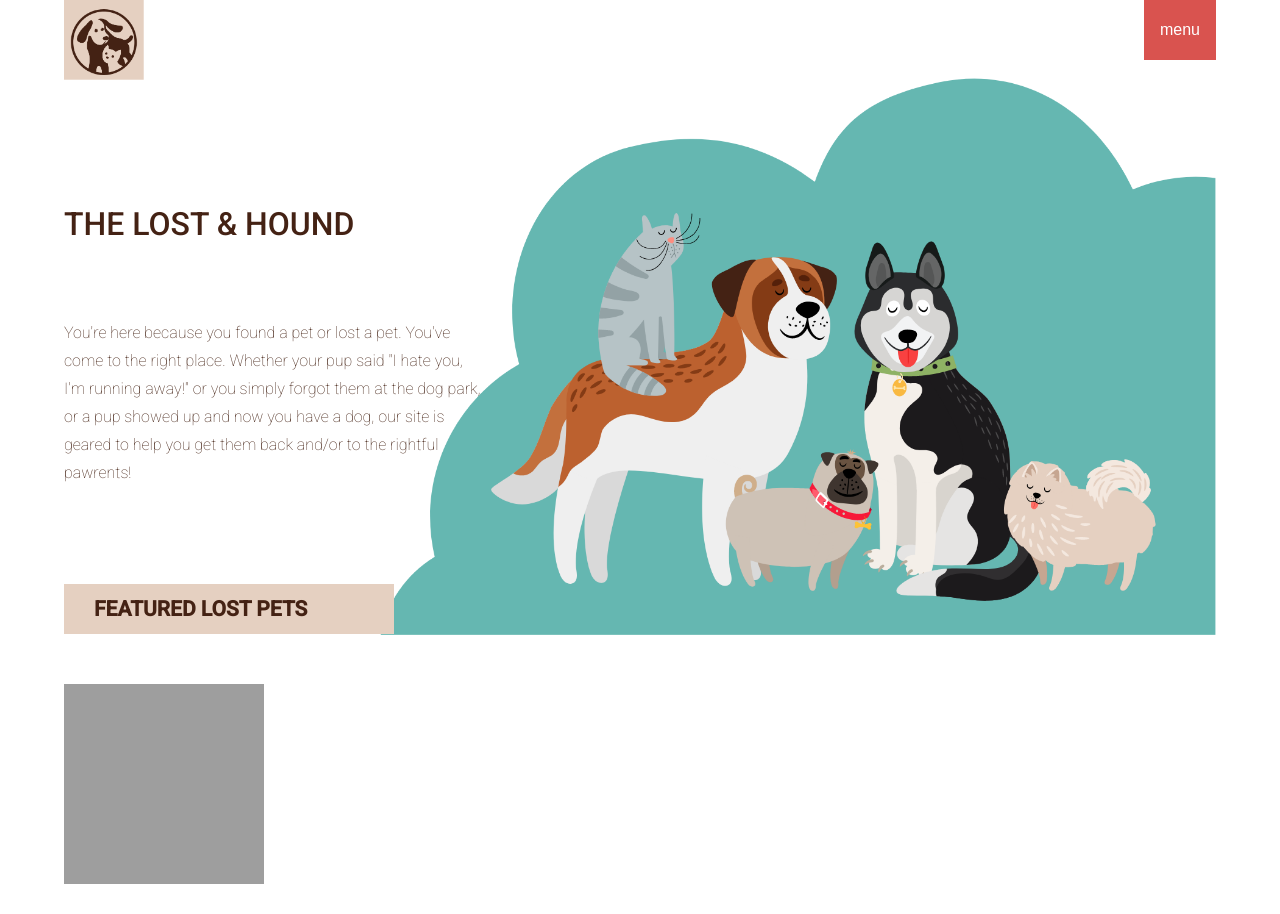
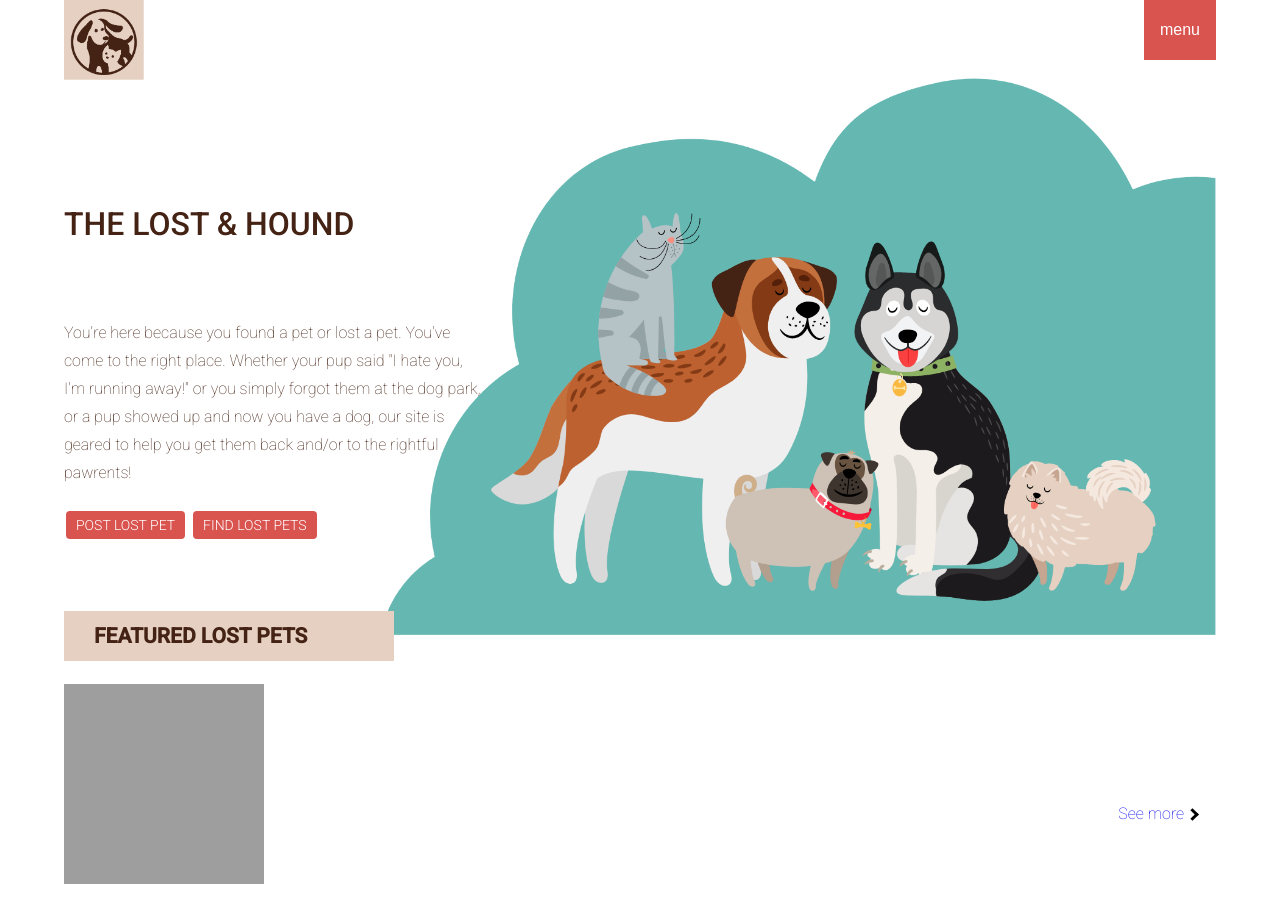
Before and after one commit to chess2022/Lost_and_Hound, a Django app: page / in a window 1280 px wide. Before the commit the page ends 884 px from the top, so only its background shows below. Run offline with Django 4.2, Linux system fonts and the light colour scheme; tables that the repository leaves empty hold one stand-in row (values such as "Sample post"); parts of the project's set-up code (start-up, migrations or seed data) failed here and were passed over; grey boxes are pictures that could not be loaded.

Commit message:
adds rest of pages

```diff
--- a/main_app/templates/about.html
+++ b/main_app/templates/about.html
@@ -1,4 +1,4 @@
-{% comment %} {% include 'base2.html' %}
+{% include 'base2.html' %}
 {% block content %}
 
 
@@ -27,4 +27,4 @@
 </div>
 
 
-{% endblock %} {% endcomment %}
+{% endblock %}
--- a/main_app/templates/accounts/account_settings.html
+++ b/main_app/templates/accounts/account_settings.html
@@ -1,4 +1,4 @@
-{% comment %} {% load static %}
+{% load static %}
 <!DOCTYPE html>
 <html lang="en">
 <head>
@@ -92,4 +92,4 @@
         </div>
 
 </body>
-</html> {% endcomment %}
+</html>
--- a/main_app/templates/accounts/register.html
+++ b/main_app/templates/accounts/register.html
@@ -1,4 +1,4 @@
-{% comment %} {% extends 'base2.html' %}
+{% extends 'base2.html' %}
 {% block content %}
   {% load static %}
 
@@ -63,4 +63,4 @@
 		}
 	</script>
 
-	{% endblock %}  {% endcomment %}
+	{% endblock %}
--- a/main_app/templates/base.html
+++ b/main_app/templates/base.html
@@ -20,7 +20,7 @@
           menu
         </button>
         <div class="dropdown-content">
-          {% comment %} <a href="{% url 'about' %}">About</a>
+          <a href="{% url 'about' %}">About</a>
           <a href="{% url 'index' %}">Lost Pets</a>
           {% if user.is_authenticated %}
           <a href="{% url 'pets_create' %}">Post</a>
@@ -30,7 +30,7 @@
           {% else %}
           <a href="{% url 'register' %}">Sign Up</a>
           <a href="{% url 'login' %}">Log In</a>
-            {% endif %} {% endcomment %}
+            {% endif %}
         </div>
       </div>
 
--- a/main_app/templates/base2.html
+++ b/main_app/templates/base2.html
@@ -1,4 +1,4 @@
-  {% comment %} {% load static %}
+  {% load static %}
 <!DOCTYPE html>
 <html lang="en">
 <head>
@@ -40,4 +40,4 @@
           {% endblock %}
 
 </body>
-</html> {% endcomment %}
+</html>
--- a/main_app/templates/base3.html
+++ b/main_app/templates/base3.html
@@ -1,4 +1,4 @@
-  {% comment %} {% load static %}
+  {% load static %}
 <!DOCTYPE html>
 <html lang="en">
 <head>
@@ -40,4 +40,4 @@
           {% endblock %}
 
 </body>
-</html> {% endcomment %}
+</html>
--- a/main_app/templates/home.html
+++ b/main_app/templates/home.html
@@ -7,10 +7,10 @@
         <br/><br/>
         <p class="home--intro">You're here because you found a pet or lost a pet.  You've come to the right place.  Whether your pup said "I hate you, I'm running away!" or you simply forgot them at the dog park, or a pup showed up and now you have a dog, our site is geared to help you get them back and/or to the rightful pawrents!</p>
     </div>
-    {% comment %} <div class="home--buttons">
+    <div class="home--buttons">
         <a href="{% url 'pets_create' %}"><button class="button-pink">Post lost Pet</button></a>
         <a href="{% url 'index' %}"><button class="button-pink">Find lost Pets</button></a>
-    </div> {% endcomment %}
+    </div>
     <div class="home--featured">
         <div class="title_flags" >
             <h3>Featured Lost Pets</h3>
@@ -21,7 +21,7 @@
             <div class="index--grid--oneRow">
             {% for pet in pets %}
                 <div class="index--itemBox">
-                    {% comment %} <a href="{% url 'detail' pet.id %}"> {% endcomment %}
+                    <a href="{% url 'detail' pet.id %}">
                         <div class="index--overlay">
                             <div class="index--overlayText">
                             <h2>{{ pet.name }}</h2>
@@ -37,7 +37,7 @@
                 </div>
             {% endfor %}
             </div>
-            {% comment %} <div class="index--itemBox-more"><a href="{% url 'index' %}">See more <i class="arrow right"></i></a></div> {% endcomment %}
+            <div class="index--itemBox-more"><a href="{% url 'index' %}">See more <i class="arrow right"></i></a></div>
         </div>
 
 
--- a/main_app/templates/main_app/pet_confirm_delete.html
+++ b/main_app/templates/main_app/pet_confirm_delete.html
@@ -1,4 +1,4 @@
-{% comment %} {% extends 'base2.html' %}
+{% extends 'base2.html' %}
 {% block content %}
 {% load static %}
 
@@ -21,4 +21,4 @@
         </form>
     </div>
 
-    {% endblock %} {% endcomment %}
+    {% endblock %}
--- a/main_app/templates/main_app/pet_form.html
+++ b/main_app/templates/main_app/pet_form.html
@@ -1,4 +1,4 @@
-{% comment %} {% include 'base2.html' %}
+{% include 'base2.html' %}
 {% load static %}
 {% block content %}
 
@@ -27,4 +27,4 @@
   </div>
   <div></div>
 </div>
-{% endblock %} {% endcomment %}
+{% endblock %}
--- a/main_app/templates/main_app/pet_form_photo.html
+++ b/main_app/templates/main_app/pet_form_photo.html
@@ -1,4 +1,4 @@
-{% comment %} {% include 'base2.html' %}
+{% include 'base2.html' %}
 {% load static %}
 {% block content %}
 
@@ -47,4 +47,4 @@
 
 
 
-{% endblock %} {% endcomment %}
+{% endblock %}
--- a/main_app/templates/pets/detail.html
+++ b/main_app/templates/pets/detail.html
@@ -1,4 +1,4 @@
-{% comment %} {% include 'base2.html' %}
+{% include 'base2.html' %}
 {% block content %}
 {% load static %}
 
@@ -70,4 +70,4 @@
         </div>
 
 
-{% endblock %} {% endcomment %}
+{% endblock %}
--- a/main_app/templates/pets/index.html
+++ b/main_app/templates/pets/index.html
@@ -1,4 +1,4 @@
-{% comment %} {% load static %}
+{% load static %}
 {% include 'base3.html' %}
 {% block content %}
 
@@ -33,4 +33,4 @@
 
 {% endfor %}
 </div>
-{% endblock %} {% endcomment %}
+{% endblock %}
--- a/main_app/templates/pets/results.html
+++ b/main_app/templates/pets/results.html
@@ -1,4 +1,4 @@
-{% comment %} {% load static %}
+{% load static %}
 <!DOCTYPE html>
 <html lang="en">
 <head>
@@ -147,6 +147,3 @@
 </table>
 </body>
 </html>
-
-
- {% endcomment %}
--- a/main_app/templates/registration/login.html
+++ b/main_app/templates/registration/login.html
@@ -1,4 +1,4 @@
-{% comment %}
+
 {% extends 'base2.html' %}
 {% block content %}
 {% load static %}
@@ -42,4 +42,4 @@
 
 
 
-{% endblock %} {% endcomment %}
+{% endblock %}
--- a/main_app/urls.py
+++ b/main_app/urls.py
@@ -3,21 +3,21 @@ from . import views
 
 
 urlpatterns = [
-  # path('register/', views.registerPage, name="register"),
-  # path('login/', views.loginPage, name="login"),
-	# path('logout/', views.logoutUser, name="logout"),
-  # path('account/', views.accountSettings, name="account"),
+  path('register/', views.registerPage, name="register"),
+  path('login/', views.loginPage, name="login"),
+	path('logout/', views.logoutUser, name="logout"),
+  path('account/', views.accountSettings, name="account"),
   path('', views.home, name='home'), #HOME ROUTE
-  # path('about/', views.about, name='about'), #ABOUT ROUTE
-  # path('pets/', views.pets_index, name='index'),
-  # path('pets/<int:pet_id>/', views.pets_detail, name='detail'),
-  # path('pets/create/', views.PetCreate.as_view(), name='pets_create'),
-  # path('pets/<int:pet_id>/pet_form_photo/', views.pets_create_photo, name='pets_create_photo'),
-  # path('pets/<int:pk>/update/', views.PetUpdate.as_view(), name='pets_update'),
-  # path('pets/<int:pk>/delete/', views.PetDelete.as_view(), name='pets_delete'),
-  # path('pets/<int:pet_id>/add_photo/', views.add_photo, name='add_photo'),
-  # path('generate-pdf', views.generate_pdf, name='generate_pdf'),
-  # path('generate-pdf-through-template', views.generate_pdf_through_template, name='generate_pdf_through_template'),
-  # path('render-pdf/<int:pet_id>', views.render_pdf, name="render_pdf"),
-  # path('search_pets', views.search_pets, name='search_pets'),
+  path('about/', views.about, name='about'), #ABOUT ROUTE
+  path('pets/', views.pets_index, name='index'),
+  path('pets/<int:pet_id>/', views.pets_detail, name='detail'),
+  path('pets/create/', views.PetCreate.as_view(), name='pets_create'),
+  path('pets/<int:pet_id>/pet_form_photo/', views.pets_create_photo, name='pets_create_photo'),
+  path('pets/<int:pk>/update/', views.PetUpdate.as_view(), name='pets_update'),
+  path('pets/<int:pk>/delete/', views.PetDelete.as_view(), name='pets_delete'),
+  path('pets/<int:pet_id>/add_photo/', views.add_photo, name='add_photo'),
+  path('generate-pdf', views.generate_pdf, name='generate_pdf'),
+  path('generate-pdf-through-template', views.generate_pdf_through_template, name='generate_pdf_through_template'),
+  path('render-pdf/<int:pet_id>', views.render_pdf, name="render_pdf"),
+  path('search_pets', views.search_pets, name='search_pets'),
 ]
--- a/main_app/views.py
+++ b/main_app/views.py
@@ -1,253 +1,253 @@
-from django.shortcuts import render #, redirect
-# from django.http import HttpResponse, Http404
-# from django.views.generic import ListView
-# from django.contrib import messages
-# from django.contrib.auth.models import Group
-# from django.contrib.auth import authenticate, login, logout
-# from django.contrib.auth.mixins import LoginRequiredMixin
-# from .decorators import unauthenticated_user
-# from django.template.loader import render_to_string
-# from django.views.generic.edit import CreateView, UpdateView, DeleteView
-from .models import Pet #, Photo, Member
-# from .forms import PetForm, CreateUserForm, MemberForm
-# from io import BytesIO
-# from django.urls import reverse
-# from xhtml2pdf import pisa
-# import uuid
-# import boto3
-# from django.db.models import Q, Max
-# from django.conf import settings
-# from django.contrib.staticfiles import finders
-# import os
+from django.shortcuts import render, redirect
+from django.http import HttpResponse, Http404
+from django.views.generic import ListView
+from django.contrib import messages
+from django.contrib.auth.models import Group
+from django.contrib.auth import authenticate, login, logout
+from django.contrib.auth.mixins import LoginRequiredMixin
+from .decorators import unauthenticated_user
+from django.template.loader import render_to_string
+from django.views.generic.edit import CreateView, UpdateView, DeleteView
+from .models import Pet, Photo, Member
+from .forms import PetForm, CreateUserForm, MemberForm
+from io import BytesIO
+from django.urls import reverse
+from xhtml2pdf import pisa
+import uuid
+import boto3
+from django.db.models import Q, Max
+from django.conf import settings
+from django.contrib.staticfiles import finders
+import os
 
 
 
-# S3_BASE_URL='https://s3-us-west-2.amazonaws.com/'
-# BUCKET='lostandhound'
+S3_BASE_URL='https://s3-us-west-2.amazonaws.com/'
+BUCKET='lostandhound'
 
 
 
-# # Create your views here.
+# Create your views here.
 
-# # ------------------------- KL-todo apply auth routes ------------------------ #
-# from django.contrib.auth.decorators import login_required
-# # Create your views here.
+# ------------------------- KL-todo apply auth routes ------------------------ #
+from django.contrib.auth.decorators import login_required
+# Create your views here.
 
 
-# @unauthenticated_user
-# def registerPage(request):
-#   error_message = ''
-#   if request.method == 'POST':
-#     form = CreateUserForm(request.POST)
-#     if form.is_valid():
-#       user = form.save()
-#       username = form.cleaned_data.get('username')
-#       group = Group.objects.get(name='members')
-#       user.groups.add(group)
-#       Member.objects.create(
-# 				user=user,
-# 				name=user.username,
-#         email=user.email,
-#         profile_pic="profile-image.png"
-# 				)
-#       messages.success(request, 'Account was created for ' + username)
-#       return redirect('login')
-#   else:
-#     error_message = "Invalid Sign up -try again"
-#   form = CreateUserForm()
-#   context = {'form':form, 'error_message': error_message}
-#   return render(request, 'accounts/register.html', context)
+@unauthenticated_user
+def registerPage(request):
+  error_message = ''
+  if request.method == 'POST':
+    form = CreateUserForm(request.POST)
+    if form.is_valid():
+      user = form.save()
+      username = form.cleaned_data.get('username')
+      group = Group.objects.get(name='members')
+      user.groups.add(group)
+      Member.objects.create(
+				user=user,
+				name=user.username,
+        email=user.email,
+        profile_pic="profile-image.png"
+				)
+      messages.success(request, 'Account was created for ' + username)
+      return redirect('login')
+  else:
+    error_message = "Invalid Sign up -try again"
+  form = CreateUserForm()
+  context = {'form':form, 'error_message': error_message}
+  return render(request, 'accounts/register.html', context)
 
 
-# @unauthenticated_user
-# def loginPage(request):
-# 	if request.method == 'POST':
-# 		username = request.POST.get('username')
-# 		password =request.POST.get('password')
+@unauthenticated_user
+def loginPage(request):
+	if request.method == 'POST':
+		username = request.POST.get('username')
+		password =request.POST.get('password')
 
-# 		user = authenticate(request, username=username, password=password)
+		user = authenticate(request, username=username, password=password)
 
-# 		if user is not None:
-# 			login(request, user)
-# 			return redirect('home')
-# 		else:
-# 			messages.info(request, 'Username OR password is incorrect')
+		if user is not None:
+			login(request, user)
+			return redirect('home')
+		else:
+			messages.info(request, 'Username OR password is incorrect')
 
-# 	context = {}
-# 	return render(request, '/accounts/login.html/', context)
+	context = {}
+	return render(request, '/accounts/login.html/', context)
 
 
-# @login_required(login_url='login')
-# def accountSettings (request):
-#     member = request.user.member
-#     form = MemberForm(instance=member)
-#     pets = Pet.objects.order_by('id')
-#     if request.method == 'POST':
-#       form = MemberForm(request.POST, request.FILES, instance=member)
-#       if form.is_valid():
-#         form.save()
-#     context = {'form':form, 'pets':pets}
-#     return render(request, 'accounts/account_settings.html', context)
+@login_required(login_url='login')
+def accountSettings (request):
+    member = request.user.member
+    form = MemberForm(instance=member)
+    pets = Pet.objects.order_by('id')
+    if request.method == 'POST':
+      form = MemberForm(request.POST, request.FILES, instance=member)
+      if form.is_valid():
+        form.save()
+    context = {'form':form, 'pets':pets}
+    return render(request, 'accounts/account_settings.html', context)
 
 
-# def logoutUser(request):
-# 	logout(request)
-# 	return redirect('login')
+def logoutUser(request):
+	logout(request)
+	return redirect('login')
 
 
 def home(request):
     pets = Pet.objects.order_by('id')
     return render(request, 'home.html', {'pets':pets })
 
-# def about(request):
-#     return render(request, 'about.html')
+def about(request):
+    return render(request, 'about.html')
 
 
-# def pets_index(request):
-#   pets = Pet.objects.order_by('name')
-#   return render(request, 'pets/index.html', {'pets':pets})
+def pets_index(request):
+  pets = Pet.objects.order_by('name')
+  return render(request, 'pets/index.html', {'pets':pets})
 
-# def pets_detail(request, pet_id):
-#   pet = Pet.objects.get(id=pet_id)
-#   pets = Pet.objects.order_by('id')
-#   pet_form = PetForm()
-#   return render(request, 'pets/detail.html', {'pet': pet, 'pet_form': pet_form, 'pets': pets})
+def pets_detail(request, pet_id):
+  pet = Pet.objects.get(id=pet_id)
+  pets = Pet.objects.order_by('id')
+  pet_form = PetForm()
+  return render(request, 'pets/detail.html', {'pet': pet, 'pet_form': pet_form, 'pets': pets})
 
 
-# @login_required(login_url='login')
-# def pets_create_photo(request, pet_id):
-#   pet = Pet.objects.get(id=pet_id)
-#   pet_form = PetForm()
-#   return render(request, 'main_app/pet_form_photo.html', {'pet': pet, 'pet_form': pet_form})
+@login_required(login_url='login')
+def pets_create_photo(request, pet_id):
+  pet = Pet.objects.get(id=pet_id)
+  pet_form = PetForm()
+  return render(request, 'main_app/pet_form_photo.html', {'pet': pet, 'pet_form': pet_form})
 
-# class PetList(ListView):
-#   model = Pet
+class PetList(ListView):
+  model = Pet
 
 
-# class PetCreate(LoginRequiredMixin, CreateView):
-#     form_class = PetForm
-#     model = Pet
-#     # pk = Pet.objects.latest('id').id+1
-#     key = Pet.objects.aggregate(Max('id')).get('id__max')+1
-#     template_name = 'main_app/pet_form.html'
-#     def form_valid(self, form):
-#         form.instance.user = self.request.user
-#         return super().form_valid(form)
-#     success_url = f'/pets/{key}/pet_form_photo/'
+class PetCreate(LoginRequiredMixin, CreateView):
+    form_class = PetForm
+    model = Pet
+    # pk = Pet.objects.latest('id').id+1
+    key = Pet.objects.aggregate(Max('id')).get('id__max')+1
+    template_name = 'main_app/pet_form.html'
+    def form_valid(self, form):
+        form.instance.user = self.request.user
+        return super().form_valid(form)
+    success_url = f'/pets/{key}/pet_form_photo/'
 
 
-# class PetUpdate(LoginRequiredMixin, UpdateView):
-#   model = Pet
-#   fields = ['type', 'name', 'city', 'state', 'breed', 'sex', 'comments', 'status', ]
-#   # success_url = f'/pets/{pk}/pet_form_photo/'
+class PetUpdate(LoginRequiredMixin, UpdateView):
+  model = Pet
+  fields = ['type', 'name', 'city', 'state', 'breed', 'sex', 'comments', 'status', ]
+  # success_url = f'/pets/{pk}/pet_form_photo/'
 
 
 
 
 
-# class PetDelete(LoginRequiredMixin, DeleteView):
-#   model = Pet
-#   success_url = '/pets/'
-#   def get_object(self, queryset=None):
-#     pet = super(PetDelete, self).get_object()
-#     if not pet.user == self.request.user:
-#       raise Http404
-#     return pet
+class PetDelete(LoginRequiredMixin, DeleteView):
+  model = Pet
+  success_url = '/pets/'
+  def get_object(self, queryset=None):
+    pet = super(PetDelete, self).get_object()
+    if not pet.user == self.request.user:
+      raise Http404
+    return pet
 
 
 
 
-# @login_required(login_url='login')
-# def add_photo(request, pet_id):
-#   photo_file = request.FILES.get('photo-file', None)
-#   if photo_file:
-#     s3 = boto3.client('s3')
-#     key = uuid.uuid4().hex[:6] + photo_file.name[photo_file.name.rfind('.'):]
-#     try:
-#         s3.upload_fileobj(photo_file, BUCKET, key)
-#         url = f"{S3_BASE_URL}{BUCKET}/{key}"
-#         photo = Photo(url=url, pet_id=pet_id)
-#         photo.save()
-#     except:
-#       print(("Photo upload unsuccessful"))
-#   return redirect('detail', pet_id=pet_id)
+@login_required(login_url='login')
+def add_photo(request, pet_id):
+  photo_file = request.FILES.get('photo-file', None)
+  if photo_file:
+    s3 = boto3.client('s3')
+    key = uuid.uuid4().hex[:6] + photo_file.name[photo_file.name.rfind('.'):]
+    try:
+        s3.upload_fileobj(photo_file, BUCKET, key)
+        url = f"{S3_BASE_URL}{BUCKET}/{key}"
+        photo = Photo(url=url, pet_id=pet_id)
+        photo.save()
+    except:
+      print(("Photo upload unsuccessful"))
+  return redirect('detail', pet_id=pet_id)
 
 
-# #####################################
-# ##      pdf generation views       ##
-# #####################################
+#####################################
+##      pdf generation views       ##
+#####################################
 
 
-# def link_callback(uri, rel):
-#         """
-#         Convert HTML URIs to absolute system paths so xhtml2pdf can access those
-#         resources
-#         """
-#         result = finders.find(uri)
-#         if result:
-#             if not isinstance(result, (list, tuple)):
-#                 result = [result]
-#             result = list(os.path.realpath(path) for path in result)
-#             path=result[0]
-#         else:
-#             sUrl = settings.STATIC_URL        # Typically /static/
-#             sRoot = settings.STATIC_ROOT      # Typically /home/userX/project_static/
-#             mUrl = settings.MEDIA_URL         # Typically /media/
-#             mRoot = settings.MEDIA_ROOT       # Typically /home/userX/project_static/media/
-#             if uri.startswith(mUrl):
-#                 path = os.path.join(mRoot, uri.replace(mUrl, ""))
-#             elif uri.startswith(sUrl):
-#                 path = os.path.join(sRoot, uri.replace(sUrl, ""))
-#             else:
-#                 return uri
-#         # make sure that file exists
-#         if not os.path.isfile(path):
-#             raise Exception(
-#                 'media URI must start with %s or %s' % (sUrl, mUrl)
-#             )
-#         return path
+def link_callback(uri, rel):
+        """
+        Convert HTML URIs to absolute system paths so xhtml2pdf can access those
+        resources
+        """
+        result = finders.find(uri)
+        if result:
+            if not isinstance(result, (list, tuple)):
+                result = [result]
+            result = list(os.path.realpath(path) for path in result)
+            path=result[0]
+        else:
+            sUrl = settings.STATIC_URL        # Typically /static/
+            sRoot = settings.STATIC_ROOT      # Typically /home/userX/project_static/
+            mUrl = settings.MEDIA_URL         # Typically /media/
+            mRoot = settings.MEDIA_ROOT       # Typically /home/userX/project_static/media/
+            if uri.startswith(mUrl):
+                path = os.path.join(mRoot, uri.replace(mUrl, ""))
+            elif uri.startswith(sUrl):
+                path = os.path.join(sRoot, uri.replace(sUrl, ""))
+            else:
+                return uri
+        # make sure that file exists
+        if not os.path.isfile(path):
+            raise Exception(
+                'media URI must start with %s or %s' % (sUrl, mUrl)
+            )
+        return path
 
-# # test view
-# def generate_pdf(request):
-#     html = '<html><body><p>To PDF or not to PDF</p></body></html>'
-#     write_to_file = open('media/test.pdf', "w+b")
-#     result = pisa.CreatePDF(html,dest=write_to_file)
-#     write_to_file.close()
-#     return HttpResponse(result.err)
+# test view
+def generate_pdf(request):
+    html = '<html><body><p>To PDF or not to PDF</p></body></html>'
+    write_to_file = open('media/test.pdf', "w+b")
+    result = pisa.CreatePDF(html,dest=write_to_file)
+    write_to_file.close()
+    return HttpResponse(result.err)
 
-# # test view
-# def generate_pdf_through_template(request):
-#     context={}
-#     html = render_to_string('pdf/results',context)
-#     write_to_file = open('media/test_1.pdf', "w+b")
-#     result = pisa.CreatePDF(html,dest=write_to_file)
-#     write_to_file.close()
-#     return HttpResponse(result.err)
+# test view
+def generate_pdf_through_template(request):
+    context={}
+    html = render_to_string('pdf/results',context)
+    write_to_file = open('media/test_1.pdf', "w+b")
+    result = pisa.CreatePDF(html,dest=write_to_file)
+    write_to_file.close()
+    return HttpResponse(result.err)
 
-# def render_pdf(request, pet_id):
-#     path = "pets/results.html"
-#     context = {"pet" : Pet.objects.get(id = pet_id)}
-#     html = render_to_string('pets/results.html',context)
-#     io_bytes = BytesIO()
-#     pdf = pisa.pisaDocument(BytesIO(html.encode("UTF-8")), io_bytes, link_callback=link_callback)
-#     if not pdf.err:
-#         return HttpResponse(io_bytes.getvalue(), content_type='application/pdf')
-#     else:
-#         return HttpResponse("Error while rendering PDF", status=400)
+def render_pdf(request, pet_id):
+    path = "pets/results.html"
+    context = {"pet" : Pet.objects.get(id = pet_id)}
+    html = render_to_string('pets/results.html',context)
+    io_bytes = BytesIO()
+    pdf = pisa.pisaDocument(BytesIO(html.encode("UTF-8")), io_bytes, link_callback=link_callback)
+    if not pdf.err:
+        return HttpResponse(io_bytes.getvalue(), content_type='application/pdf')
+    else:
+        return HttpResponse("Error while rendering PDF", status=400)
 
-# ####################################
-# ##  Filter Search for Index page  ##
-# ####################################
+####################################
+##  Filter Search for Index page  ##
+####################################
 
-# def search_pets(request):
-#   if request.method == "POST":
-#     searched = request.POST['searched']
-#     pets = Pet.objects.filter(
-#       Q(name__icontains=searched) |
-#       Q(city__icontains=searched) |
-#       Q(state__icontains=searched)|
-#       Q(status__icontains=searched)|
-#       Q(type__icontains=searched))
-#     return render(request, 'search_pets.html', {'searched': searched, 'pets':pets})
-#   else:
-#     return render("<h1>Your search returned no matches</h1>")
+def search_pets(request):
+  if request.method == "POST":
+    searched = request.POST['searched']
+    pets = Pet.objects.filter(
+      Q(name__icontains=searched) |
+      Q(city__icontains=searched) |
+      Q(state__icontains=searched)|
+      Q(status__icontains=searched)|
+      Q(type__icontains=searched))
+    return render(request, 'search_pets.html', {'searched': searched, 'pets':pets})
+  else:
+    return render("<h1>Your search returned no matches</h1>")
```
